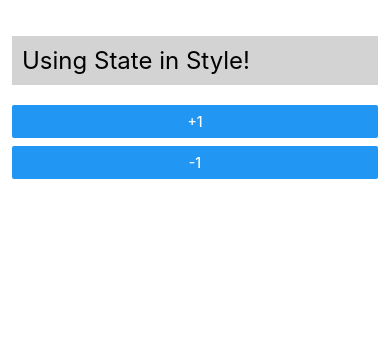
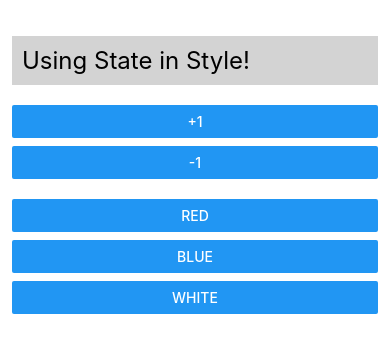
Before and after one commit to hyerindev/Mobile-App-Making, a React Native app: screen / in a window 390 px wide. Shown: the top 352 px of the page. Built offline with nearby package versions, Linux system fonts and the light colour scheme.

Commit message:
(lab 6a) State in various place - <Text> style

```diff
--- a/App.tsx
+++ b/App.tsx
@@ -9,13 +9,19 @@ const textStyle: TextStyle = {
 
 const App = () => {
   const [fontSize, setFontSize] = useState<number>(24);
+  const [fontColor, setFontColor] = useState<string>("black");
 
   return (
     <View style={{ padding: 12, paddingTop: 36, gap: 20 }}>
-      <Text style={{ ...textStyle, fontSize: fontSize }}>Using State in Style!</Text>
+      <Text style={{ ...textStyle, fontSize: fontSize, color: fontColor }}>Using State in Style!</Text>
       <View style={{ gap: 8 }}>
         <Button title="+1" onPress={() => setFontSize((prev) => prev + 1)} />
         <Button title="-1" onPress={() => setFontSize((prev) => prev - 1)} />
+      </View>
+      <View style={{ gap: 8 }}>
+        <Button title="RED" onPress={() => setFontColor("red")} />
+        <Button title="BLUE" onPress={() => setFontColor("blue")} />
+        <Button title="WHITE" onPress={() => setFontColor("white")} />
       </View>
     </View>
   );
```
